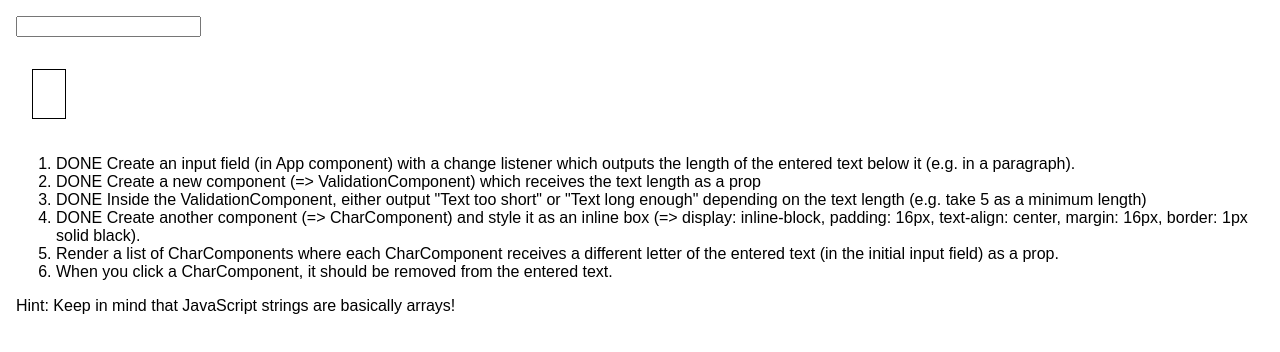
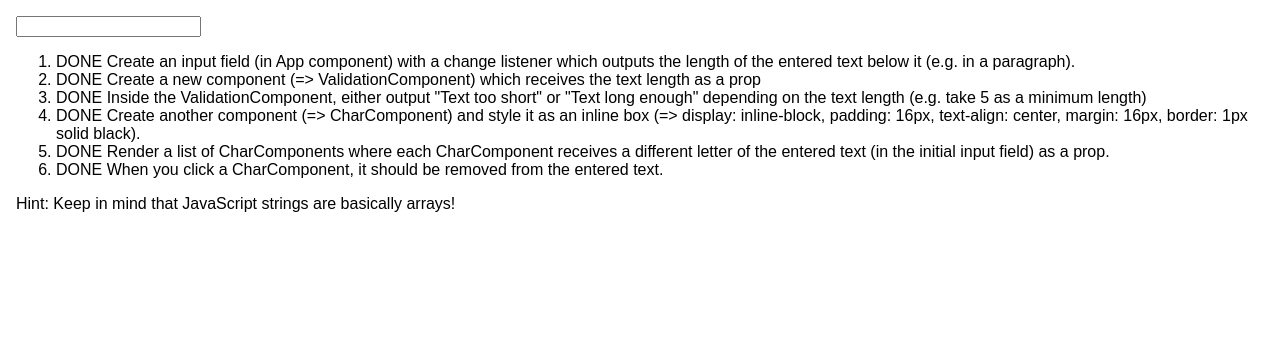
Before and after one commit to joaquimACrosa/react-udemy, a React (Create React App) app: page / in a window 1280 px wide. Shown: the top 352 px of the page. Built offline with nearby package versions, Linux system fonts and the light colour scheme.

Commit message:
Assignment 2: Done

```diff
--- a/src/App.js
+++ b/src/App.js
@@ -7,9 +7,8 @@ class App extends Component {
 
 
   state = {
-    length: null,
     validation: null,
-    word: null
+    word: ''
   }
 
   validText = () =>{
@@ -21,15 +20,11 @@ class App extends Component {
       this.setState({validation: 'Text long short'});
     }
 
-    console.log(this.state.word[1]);
   }
-
-
 
   theLength= event =>
   {
     this.setState({
-      length: event.target.value.length,
       word: event.target.value
     })
     this.validText();
@@ -42,29 +37,39 @@ class App extends Component {
     padding: '16px'
   };
 
+  deleteCharHandler = ( index ) => {
+    const split = this.state.word.split('');
+    split.splice(index, 1);
+    const join = split.join('');
+
+    this.setState({word: join})
+  }
+
 
   render() {
 
-
+    const charList = this.state.word.split('').map( (char, index) => {
+      return <CharComponent click={() => this.deleteCharHandler(index)} character={char} key={index} style={this.styles}/>
+    })
 
     return (
       <div className="App">
-        <input onChange={this.theLength}>
+        <input onChange={this.theLength} value={this.state.word}>
         </input>
         <p>{this.state.length}</p>
         <ValidationComponent
           thelenght={this.state.validation}
         />
-        <CharComponent style={this.styles}>
 
-        </CharComponent>
+        {charList}
+
         <ol>
           <li>DONE Create an input field (in App component) with a change listener which outputs the length of the entered text below it (e.g. in a paragraph).</li>
           <li>DONE Create a new component (=> ValidationComponent) which receives the text length as a prop</li>
           <li>DONE Inside the ValidationComponent, either output "Text too short" or "Text long enough" depending on the text length (e.g. take 5 as a minimum length)</li>
           <li>DONE Create another component (=> CharComponent) and style it as an inline box (=> display: inline-block, padding: 16px, text-align: center, margin: 16px, border: 1px solid black).</li>
-          <li>Render a list of CharComponents where each CharComponent receives a different letter of the entered text (in the initial input field) as a prop.</li>
-          <li>When you click a CharComponent, it should be removed from the entered text.</li>
+          <li>DONE Render a list of CharComponents where each CharComponent receives a different letter of the entered text (in the initial input field) as a prop.</li>
+          <li>DONE When you click a CharComponent, it should be removed from the entered text.</li>
         </ol>
         <p>Hint: Keep in mind that JavaScript strings are basically arrays!</p>
       </div>
--- a/src/CharComponent/CharComponent.js
+++ b/src/CharComponent/CharComponent.js
@@ -4,8 +4,8 @@ import React from 'react';
 const charComponent = ( props ) => {
 
     return (
-        <div className="charComponent" style={props.style}>
-            <p>{props.children}</p>
+        <div className="charComponent" style={props.style} onClick={props.click}>
+            <p>{props.character}</p>
         </div>
     )
 };
```
